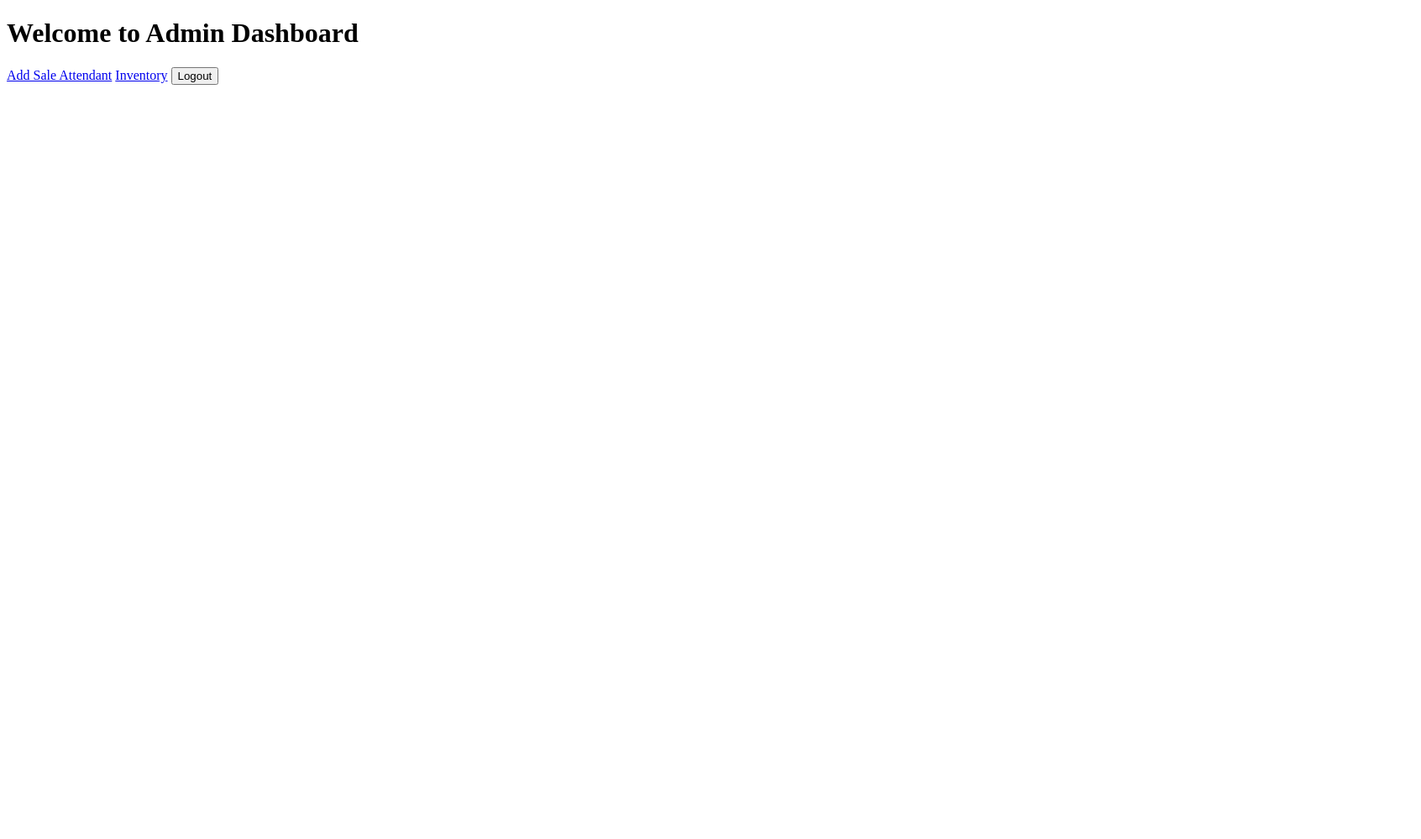
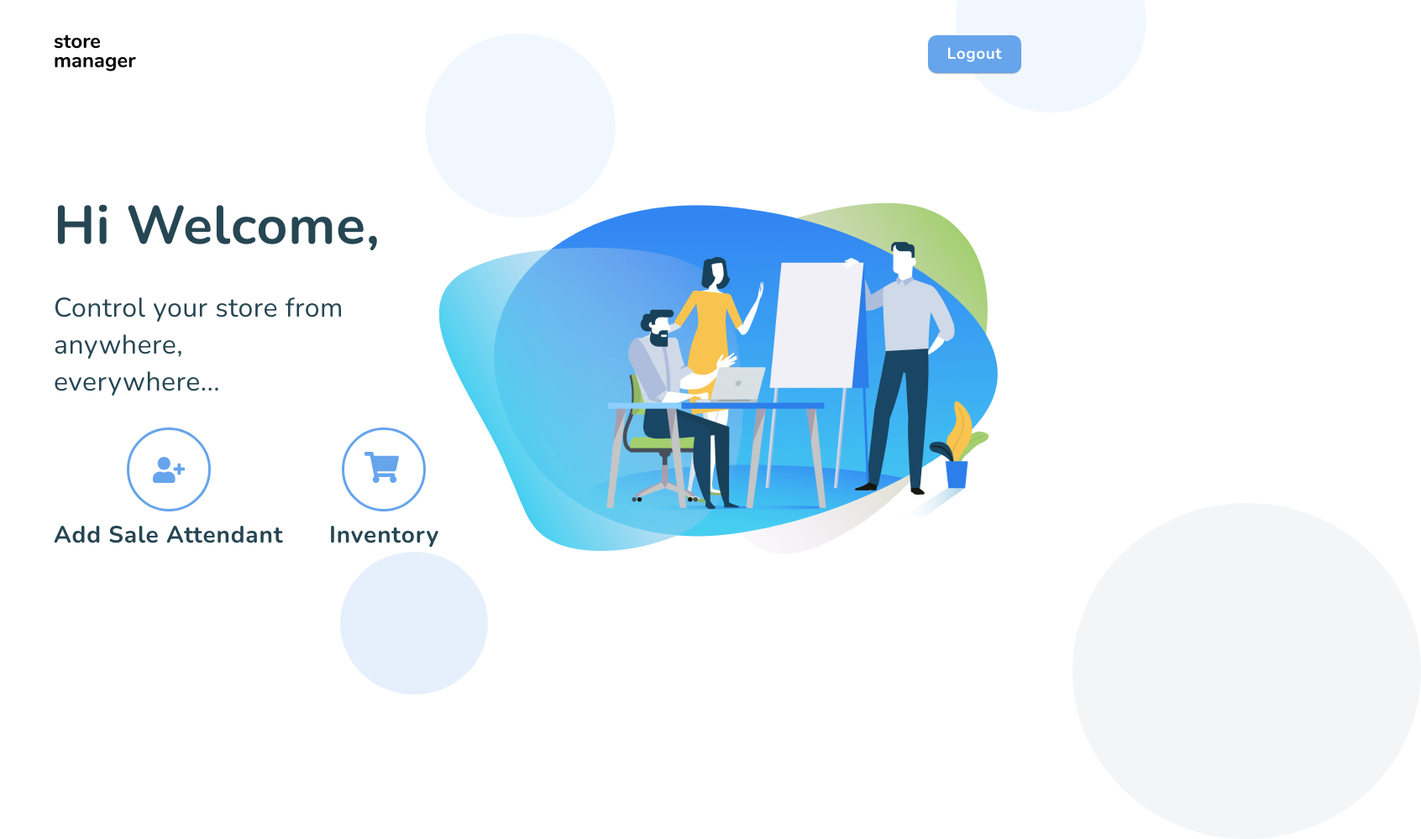
Before and after one commit to DevCareer-Progate/store-manager-frontend, a plain HTML site: page dashboard.html in a window 1280 px wide. Shown: the whole page at 84% size, 1692 px wide, since content can reach past the window. Before the commit the page ends 800 px from the top, so only its background shows below. Drawn offline with nearby package versions, Linux system fonts and the light colour scheme; sample sign-in values are in the browser's storage.

Commit message:
dashboard design

```diff
--- /dev/null
+++ b/assets/css/dashboard.css
@@ -0,0 +1,148 @@
+.main_wrapper {
+  height: 100vh;
+  width: 90%;
+  max-width: 1240px;
+  margin: auto;
+}
+body {
+  overflow: hidden;
+}
+header {
+  min-height: 8vh;
+  margin-top: 2em;
+  display: flex;
+  justify-content: space-between;
+  align-items: center;
+}
+
+.logout {
+  border: none;
+  background: #66a4ec;
+  color: white;
+  font-family: inherit;
+  font-weight: bold;
+  font-size: 19px;
+  padding: 0.5em 1.2em;
+  letter-spacing: 0.03em;
+  box-shadow: 0px 1px 1px rgba(0, 0, 0, 0.25);
+  border-radius: 10px;
+  cursor: pointer;
+  transition: transform 0.3s;
+}
+
+.logout:hover {
+  transform: translateY(-5px);
+}
+section {
+  display: flex;
+  justify-content: space-between;
+  height: 90vh;
+  align-items: center;
+}
+
+section h1 {
+  font-weight: 800;
+  font-size: 64px;
+  line-height: 87px;
+  letter-spacing: 0.015em;
+  color: #264653;
+}
+
+section p {
+  font-weight: normal;
+  font-size: 32px;
+  line-height: 44px;
+  letter-spacing: 0.015em;
+  color: #264653;
+}
+.section-content-links {
+  display: flex;
+  justify-content: space-between;
+}
+.section-content-links a {
+  display: block;
+  text-align: center;
+  text-decoration: none;
+}
+.section-content-links p {
+  font-family: inherit;
+  font-weight: 800;
+  font-size: 28px;
+  letter-spacing: 0.03em;
+  color: #264653;
+  margin-top: 0;
+}
+
+.circle {
+  position: absolute;
+  border-radius: 50%;
+}
+
+.circle1 {
+  width: 227px;
+  height: 219px;
+  left: 1138px;
+  top: -85px;
+  z-index: -1;
+  background: rgba(102, 164, 236, 0.09);
+}
+.circle2 {
+  width: 227px;
+  height: 219px;
+  left: 506px;
+  top: 40px;
+  background: rgba(102, 164, 236, 0.09);
+}
+
+.circle3 {
+  width: 415px;
+  height: 400px;
+  left: 1277px;
+  top: 599px;
+  background: rgba(38, 70, 83, 0.05);
+}
+.circle4 {
+  width: 176px;
+  height: 170px;
+  left: 405px;
+  top: 657px;
+  background: rgba(102, 164, 236, 0.17);
+}
+@media (max-width: 760px) {
+  body {
+    overflow-y: auto;
+  }
+  section {
+    flex-direction: column;
+    justify-content: space-around;
+  }
+  section {
+    margin-top: 15vh;
+  }
+  section h1 {
+    font-size: 36px;
+    text-align: center;
+    line-height: 0;
+    margin-bottom: 1em;
+    font-weight: bold;
+  }
+  section p {
+    font-size: 20px;
+    line-height: 1.2;
+    text-align: center;
+    margin-bottom: 1.5em;
+  }
+  .section-content-links img {
+    width: 56px;
+  }
+  .section-content-links p {
+    font-size: 16px;
+    font-weight: bold;
+  }
+  .section-image {
+    width: 80%;
+  }
+  .section-image img {
+    width: 100%;
+  }
+}
--- a/dashboard.html
+++ b/dashboard.html
@@ -3,13 +3,58 @@
   <head>
     <meta charset="UTF-8" />
     <meta name="viewport" content="width=device-width, initial-scale=1.0" />
+    <link rel="stylesheet" href="./assets/css/global.css" />
+    <link rel="stylesheet" href="./assets/css/dashboard.css" />
     <title>Admin Dashboard</title>
   </head>
   <body>
-    <h1>Welcome to Admin Dashboard</h1>
+    <main class="main_wrapper">
+      <header>
+        <div class="header-logo">
+          <a href="./index.html">
+            <img src="./assets/Images/Group 15.png" alt="logo image"
+          /></a>
+        </div>
+        <div class="header-cta">
+          <button class="logout">Logout</button>
+        </div>
+      </header>
+      <section>
+        <div class="section-content">
+          <h1>Hi Welcome,</h1>
+          <p>
+            Control your store from anywhere, <br />
+            everywhere...
+          </p>
+          <div class="section-content-links">
+            <a href="./add_sa.html"
+              ><div class="add-sA">
+                <img src="./assets/Images/USER2.svg" alt="" />
+                <p>Add Sale Attendant</p>
+              </div></a
+            >
+            <a href="./inventory.html"
+              ><div class="add-sA">
+                <img src="./assets/Images/invent.svg" alt="" />
+                <p>Inventory</p>
+              </div></a
+            >
+          </div>
+        </div>
+        <div class="section-image">
+          <img src="./assets/Images/pngfuel.png" alt="" />
+        </div>
+      </section>
+    </main>
+    <div class="circle circle1"></div>
+    <div class="circle circle2"></div>
+    <div class="circle circle3"></div>
+    <div class="circle circle4"></div>
+
+    <!-- <h1>Welcome to Admin Dashboard</h1>
     <a href="./add_sa.html">Add Sale Attendant</a>
     <a href="./inventory.html">Inventory</a>
-    <button class="logout">Logout</button>
+    <button class="logout">Logout</button> -->
 
     <!-- Scripts -->
     <script src="./assets/js/dashboard.js"></script>
```
Also changed, not shown: assets/Images/USER.svg (added), assets/Images/USER2.svg (added), assets/Images/invent.svg (added), assets/Images/pngfuel.png (added).
